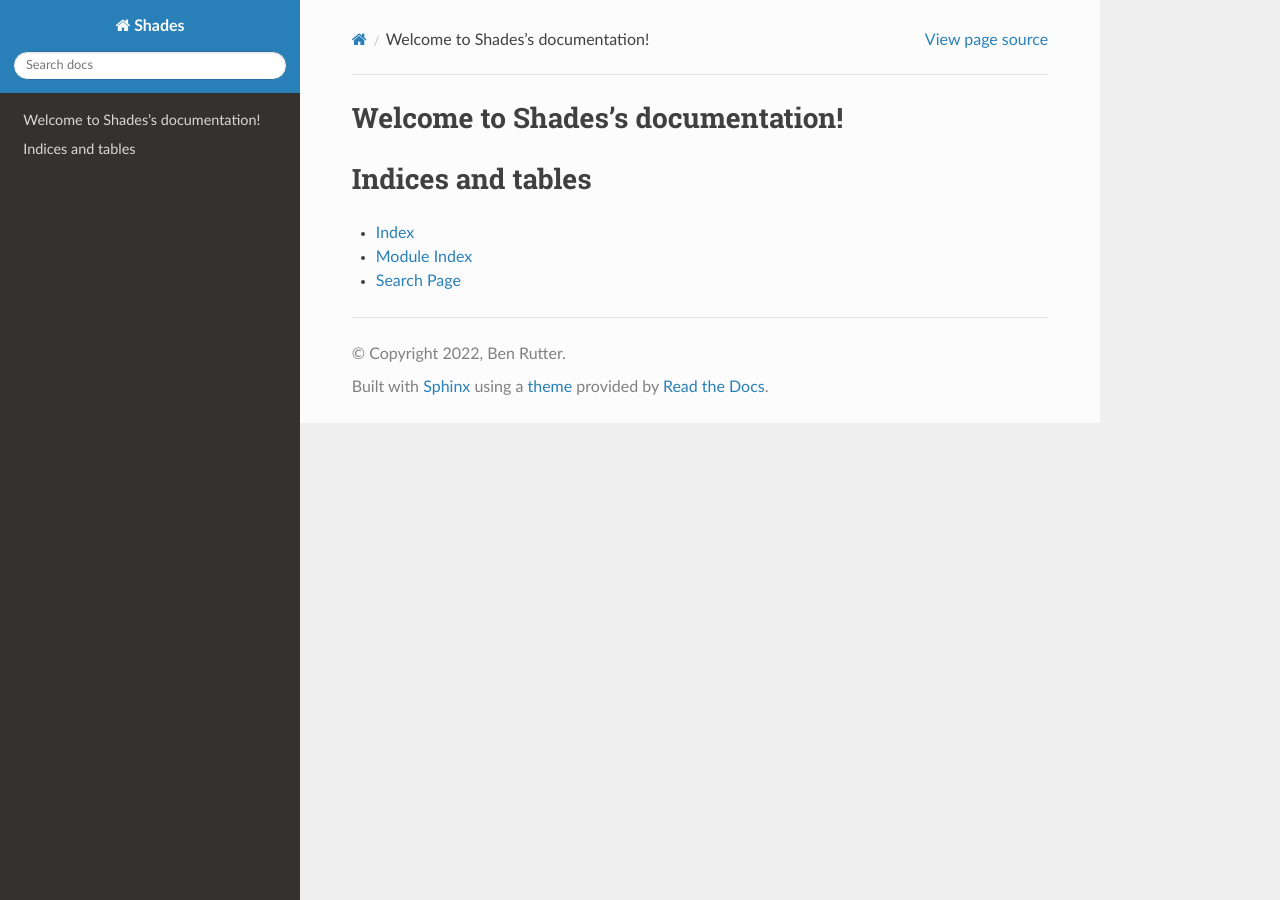
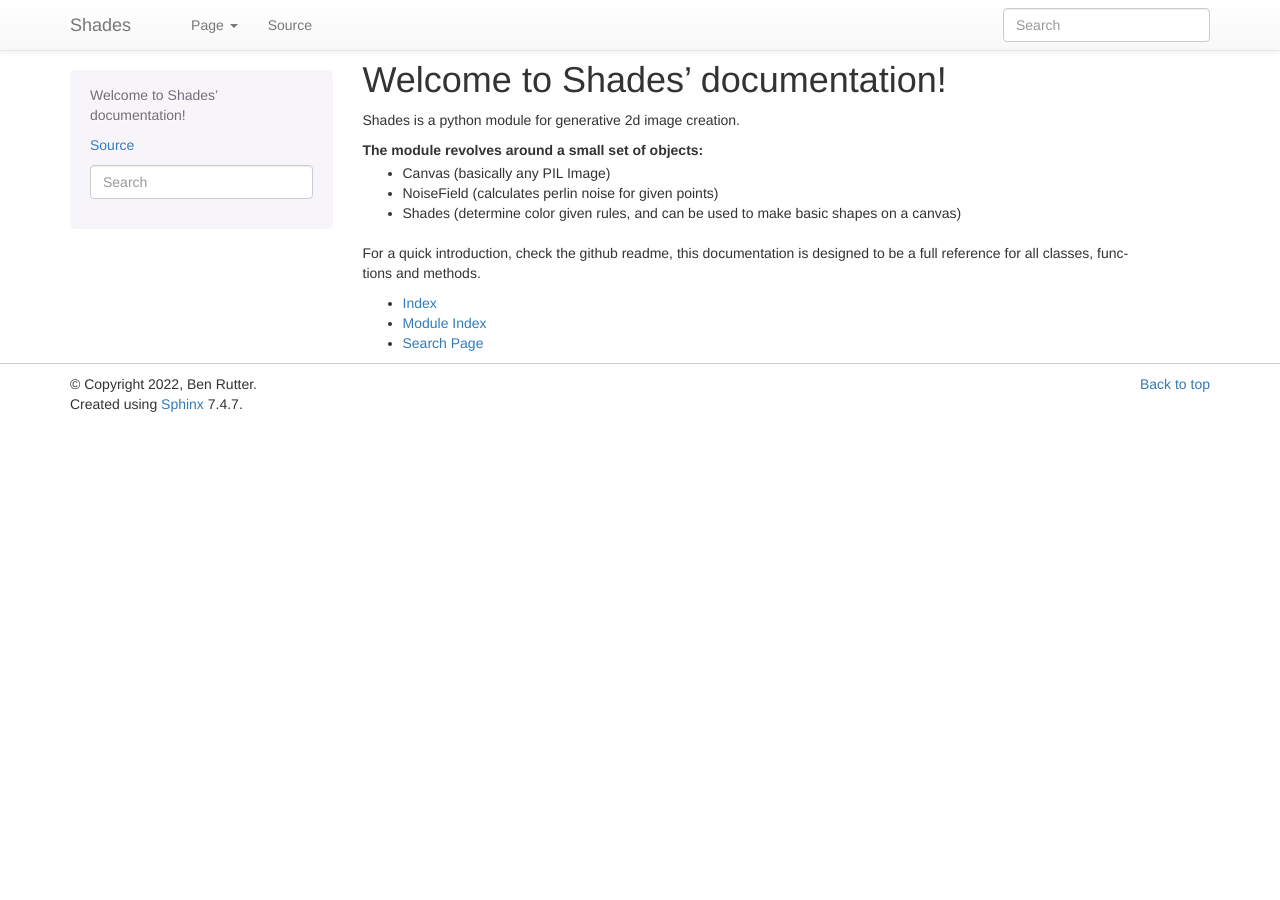
Before and after one commit to houseofleft/shades, a Sphinx documentation site: the page built from docs/index.rst, in a window 1280 px wide. Built offline with Sphinx 7.4.7, drawn with Linux system fonts in a browser that asks for light colours.

Commit message:
sphinx docs

```diff
--- a/docs/conf.py
+++ b/docs/conf.py
@@ -12,7 +12,7 @@
 #
 import os
 import sys
-sys.path.insert(0, os.path.abspath('../shades'))
+sys.path.insert(0, os.path.abspath('../'))
 
 
 # -- Project information -----------------------------------------------------
@@ -30,8 +30,7 @@ release = '1.0'
 # Add any Sphinx extension module names here, as strings. They can be
 # extensions coming with Sphinx (named 'sphinx.ext.*') or your custom
 # ones.
-extensions = [
-]
+extensions = ['sphinx.ext.autodoc']
 
 # Add any paths that contain templates here, relative to this directory.
 templates_path = ['_templates']
@@ -47,7 +46,7 @@ exclude_patterns = ['_build', 'Thumbs.db', '.DS_Store']
 # The theme to use for HTML and HTML Help pages.  See the documentation for
 # a list of builtin themes.
 #
-html_theme = 'sphinx_rtd_theme'
+html_theme = 'bootstrap'
 
 # Add any paths that contain custom static files (such as style sheets) here,
 # relative to this directory. They are copied after the builtin static files,
--- a/docs/index.rst
+++ b/docs/index.rst
@@ -1,19 +1,15 @@
-.. Shades documentation master file, created by
-   sphinx-quickstart on Tue Apr 12 11:26:59 2022.
-   You can adapt this file completely to your liking, but it should at least
-   contain the root `toctree` directive.
-
-Welcome to Shades's documentation!
+Welcome to Shades' documentation!
 ==================================
 
-.. toctree::
-   :maxdepth: 2
-   :caption: Contents:
+Shades is a python module for generative 2d image creation.
 
+The module revolves around a small set of objects:
+   - Canvas (basically any PIL Image)
+   - NoiseField (calculates perlin noise for given points)
+   - Shades (determine color given rules, and can be used to make basic shapes on a canvas)
 
+For a quick introduction, check the github readme, this documentation is designed to be a full reference for all classes, functions and methods.
 
-Indices and tables
-==================
 
 * :ref:`genindex`
 * :ref:`modindex`
```
Also changed, not shown: shades/__init__.py (+5 -4 lines), docs/modules.rst (renamed from docs/source/modules.rst), docs/quick_intro.rst (added), docs/shades.rst (renamed from docs/source/shades.rst).
